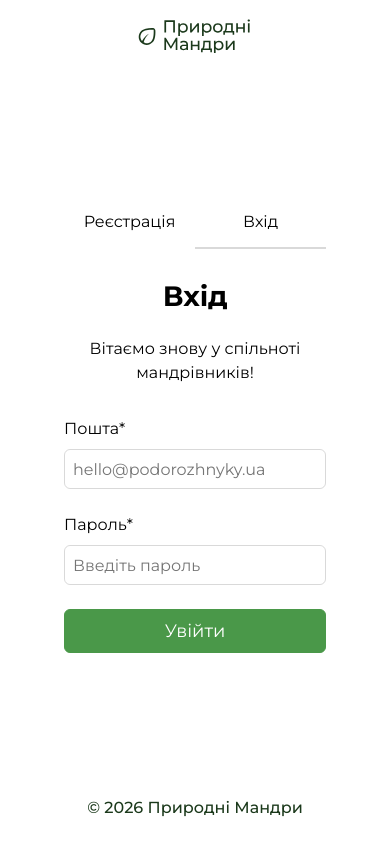
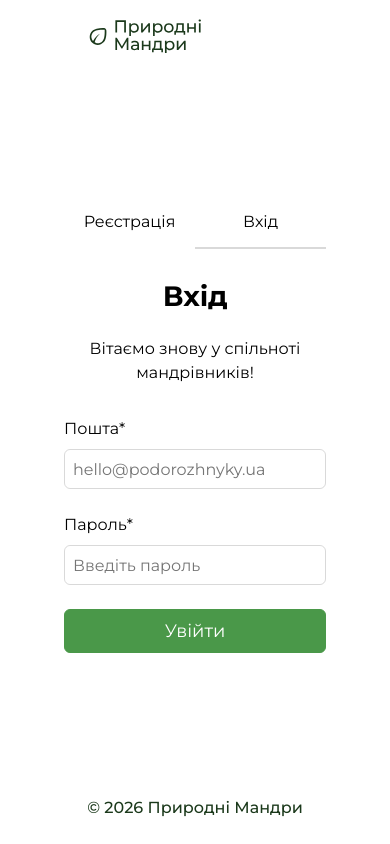
Before and after one commit to olyapoliukhovych/nature-travels-frontend, a Next.js app: page /auth/login in a window 390 px wide. Built offline with nearby package versions, Linux system fonts and the light colour scheme.

Commit message:
fix(auth): fix AuthHeader
- limit AuthHeader width to 1312px
- smooth out header transitions between breakpoints

```diff
--- a/components/AuthHeader/AuthHeader.module.css
+++ b/components/AuthHeader/AuthHeader.module.css
@@ -11,3 +11,18 @@
     width: 124px;
     height: 35px;
 }
+
+.authHeaderWrapper {
+    width: 100%;
+    padding: 0 20px;
+    margin: 0 auto;
+    max-width: 1312px;
+
+    @media only screen and (min-width: 768px) {
+        padding: 0 32px;
+    }
+
+    @media only screen and (min-width: 1440px) {
+        padding: 0 64px;
+    }
+}
--- a/components/AuthHeader/AuthHeader.tsx
+++ b/components/AuthHeader/AuthHeader.tsx
@@ -3,7 +3,7 @@ import { Icon } from "../Icon/Icon";
 import Link from "next/link";
 export default function AuthHeader() {
   return (
-    <div className="container">
+    <div className={css.authHeaderWrapper}>
       <Link
         className={css.authHeaderLogo}
         href="/"
```
